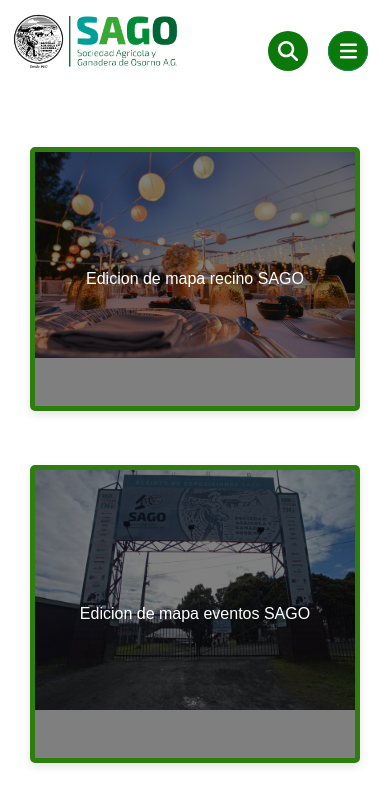
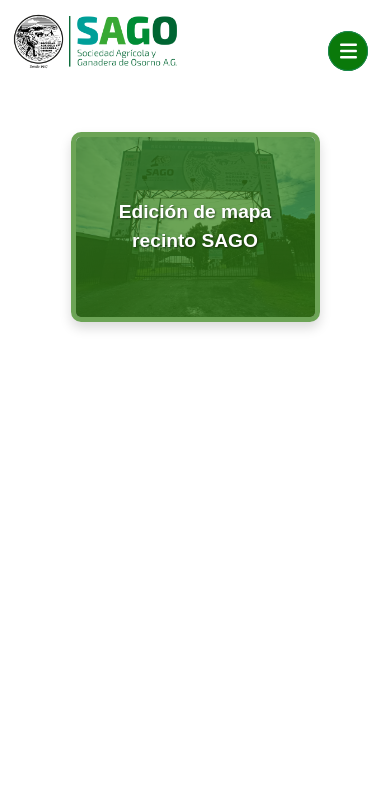
Before and after one commit to Ch1nis/SAGO_APP, a React (Vite) app in the folder frontend/: page /home in a window 390 px wide. Shown: the top 806 px of the page. Built offline with nearby package versions, Linux system fonts and the light colour scheme.

Commit message:
Pagina home actualizada

```diff
--- a/frontend/package.json
+++ b/frontend/package.json
@@ -20,6 +20,7 @@
     "react-leaflet": "^4.2.1",
     "react-reflex": "^4.2.6",
     "react-router-dom": "^6.23.1",
+    "serve": "^14.2.3",
     "sweetalert2": "^11.11.1"
   },
   "devDependencies": {
--- a/frontend/src/componets/Map/Map.jsx
+++ b/frontend/src/componets/Map/Map.jsx
@@ -2,7 +2,7 @@
 import L from 'leaflet';
 import 'leaflet/dist/leaflet.css';
 
-const Map = ({ center = [-40.57377, -73.10702], zoom = 16.5, maxZoom = 19, minZoom = 17, setPolygonData, updatePolygon }) => {
+const Map = ({ center = [-40.57377, -73.10702], zoom = 16.5, maxZoom = 18, minZoom = 17, setPolygonData, updatePolygon }) => {
   const mapContainer = useRef(null);
   const mapInstance = useRef(null);
   const polygonLayers = useRef({});
--- a/frontend/src/componets/Navbar/Navbar.jsx
+++ b/frontend/src/componets/Navbar/Navbar.jsx
@@ -51,9 +51,6 @@
       </ul>
       <div className="navbar_icons">
         <div className="icon_container">
-          <img src={search} alt="Search" style={{ width: '20px', height: '20px' }} />
-        </div>
-        <div className="icon_container">
         <Menu />
         </div>
       </div>
--- a/frontend/src/componets/home/Home.css
+++ b/frontend/src/componets/home/Home.css
@@ -1,38 +1,57 @@
+.gallery {
+  display: flex;
+  justify-content: center;
+  align-items: center;
+  flex-direction: column; /* Alinea los elementos verticalmente */
+  padding: 40px 0;
+  background-color: transparent; /* o #ffffff para un fondo blanco */
+}
 
+.gallery-item-wrapper {
+  display: block;
+  text-decoration: none;
+  width: 70%; /* Aumentado al 80% del contenedor */
+  margin: 0 auto; /* Centra el elemento horizontalmente */
+  border-radius: 10px;
+  background-color: transparent;
+}
 
 .gallery-item {
   position: relative;
   overflow: hidden;
-    border: 5px solid #2e7e0f; /* Marco alrededor de cada imagen */
-    border-radius: 5px; /* Bordes redondeados */
-    box-shadow: 0 4px 8px rgba(0, 0, 0, 0.1); /* Sombra para el marco */
-    height: 100%; /* Para asegurar que ocupen toda la altura disponible */
-    max-height: 600px; /* Ajusta este valor a la altura máxima deseada */
+  border: 5px solid rgba(46, 126, 15, 0.7);
+  border-radius: 10px;
+  box-shadow: 0 6px 12px rgba(0, 0, 0, 0.15);
+  transition: all 0.3s ease-in-out;
+}
+
+.gallery-item:hover {
+  transform: translateY(-5px);
+  box-shadow: 0 10px 20px rgba(0, 0, 0, 0.2);
 }
 
 .gallery-item img {
-    transition: transform 0.3s ease-in-out;
   width: 100%;
   height: auto;
+  transition: transform 0.3s ease-in-out;
 }
 
 .gallery-item:hover img {
-    transform: scale(1.1);
+  transform: scale(1.05);
 }
 
 .gallery-links {
   position: absolute;
   top: 0;
-    bottom: 0;
   left: 0;
   right: 0;
-    background: rgba(0, 0, 0, 0.5);
-    opacity: 0;
-    transition: opacity 0.3s ease-in-out;
+  bottom: 0;
+  background: rgba(46, 126, 15, 0.7);
   display: flex;
   align-items: center;
   justify-content: center;
-
+  opacity: 0;
+  transition: opacity 0.3s ease-in-out;
 }
 
 .gallery-item:hover .gallery-links {
@@ -42,8 +61,10 @@
 .details-link {
   color: #fff;
   font-size: 1.5rem;
-    text-decoration: none;
   text-align: center;
+  padding: 10px;
+  font-weight: bold;
+  text-shadow: 1px 1px 2px rgba(0, 0, 0, 0.5);
 }
 
 .scroll-top {
@@ -52,18 +73,20 @@
   right: 20px;
   width: 50px;
   height: 50px;
-    background-color: #007bff;
+  background-color: #2e7e0f;
   color: #fff;
   border-radius: 50%;
-    display: none;
+  display: flex;
+  align-items: center;
+  justify-content: center;
   cursor: pointer;
-    transition: opacity 0.3s ease-in-out;
-    align-items: center; /* Centrar verticalmente */
-    justify-content: center; /* Centrar horizontalmente */
+  transition: all 0.3s ease-in-out;
+  opacity: 0.7;
 }
 
-  .scroll-top.active {
-    display: flex;
+.scroll-top:hover {
+  opacity: 1;
+  transform: translateY(-3px);
 }
 
 .scroll-top i {
@@ -72,26 +95,10 @@
 
 @media (max-width: 768px) {
   .details-link {
-      font-size: 1rem;
-    }
-
-    .gallery-item img {
-      width: 100%;
+    font-size: 1.2rem;
   }
 
   .gallery-links {
-      opacity: 1; /* Asegura que el texto sea visible en dispositivos móviles */
+    opacity: 1;
   }
 }
-
-  .container-fluid {
-    padding: 0 15px; /* Ajuste del padding */
-  }
-
-  .row {
-    margin: 0; /* Eliminar margen */
-  }
-
-  .col-md-6 {
-    padding: 15px; /* Ajuste del padding para mejor presentación */
-  }
--- a/frontend/src/componets/home/Home.jsx
+++ b/frontend/src/componets/home/Home.jsx
@@ -3,31 +3,22 @@
 import 'bootstrap/dist/css/bootstrap.min.css';
 
 import Navbar from '../Navbar/Navbar';
-import eventos from './gallery/eventos.png';
 import sagorecinto from './gallery/sagorecinto.jpeg';
 
 const Gallery = () => {
   const images = [
-    { src: eventos, link: 'inicio/', label: 'Edicion de mapa recino SAGO' },
-    { src: sagorecinto, link: 'Si/', label: 'Edicion de mapa eventos SAGO' },
+    { src: sagorecinto, link: 'inicio/', label: 'Edición de mapa recinto SAGO' },
   ];
 
   const [showScroll, setShowScroll] = useState(false);
 
   useEffect(() => {
     const handleScroll = () => {
-      if (window.scrollY > 300) {
-        setShowScroll(true);
-      } else {
-        setShowScroll(false);
-      }
+      setShowScroll(window.scrollY > 300);
     };
 
     window.addEventListener('scroll', handleScroll);
-
-    return () => {
-      window.removeEventListener('scroll', handleScroll);
-    };
+    return () => window.removeEventListener('scroll', handleScroll);
   }, []);
 
   const scrollTop = () => {
@@ -38,25 +29,23 @@
     <>
       <Navbar />
       <section id="gallery" className="gallery">
-        <div className="container-fluid">
           <div className="row gy-4 justify-content-center">
             {images.map((image, index) => (
-              <div className="col-md-6" key={index}>
-                <a href={image.link}>
-                  <div className="gallery-item h-100">
+              <div className="col-lg-10 col-md-12" key={index}>
+                <a href={image.link} className="gallery-item-wrapper">
+                  <div className="gallery-item">
                     <img src={image.src} className="img-fluid" alt={image.label} />
-                    <div className="gallery-links d-flex align-items-center justify-content-center">
+                    <div className="gallery-links">
                       <span className="details-link">{image.label}</span>
                     </div>
                   </div>
                 </a>
               </div>
             ))}
-          </div>
         </div>
       </section>
       {showScroll && (
-        <div className="scroll-top active d-flex align-items-center justify-content-center" onClick={scrollTop}>
+        <div className="scroll-top" onClick={scrollTop}>
           <i className="bi bi-arrow-up-short"></i>
         </div>
       )}
```
Also changed, not shown: 1 other file (tests, documents, lock files or other folders). Lines whose indentation alone changed are shown as unchanged.
